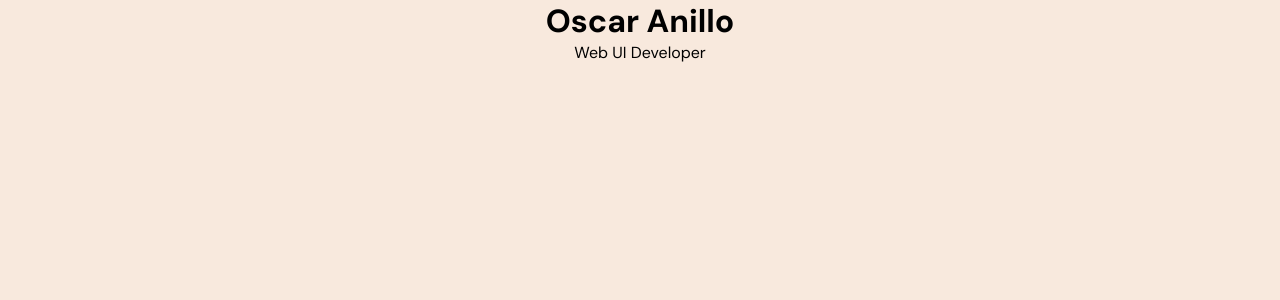
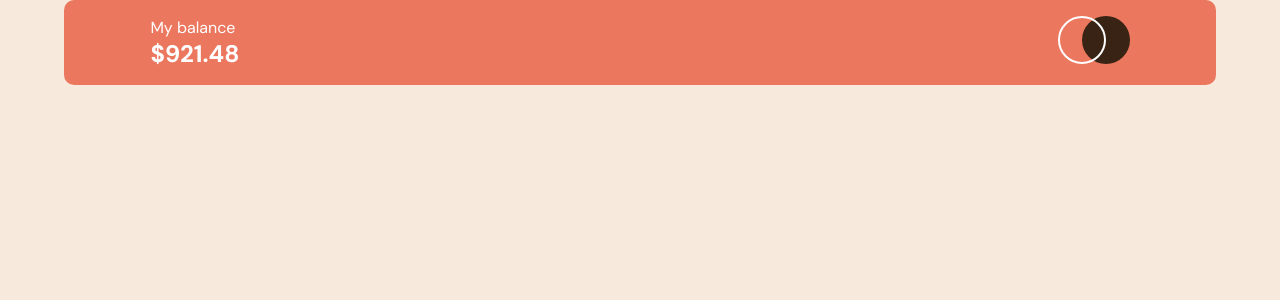
Before and after one commit to OscarAnillo/expenses-chart-fe, a React (Create React App) app: page / in a window 1280 px wide. Shown: the top 300 px of the page. Built offline with nearby package versions, Linux system fonts and the light colour scheme.

Commit message:
balance component created

```diff
--- a/src/App.css
+++ b/src/App.css
@@ -11,3 +11,30 @@
   height: 100vh;
   font-family: 'DM Sans', sans-serif;
 }
+.container {
+  width: 90%;
+  margin: auto;
+}
+
+/* Balance Component */
+.balance {
+  background-color: hsl(10, 79%, 65%);
+  border-radius: 10px;
+}
+.balance-row {
+  width: 85%;
+  margin: auto;
+  display: flex;
+  align-items: center;
+  justify-content: space-between;
+  padding: 1em 0;
+  text-align: left;
+}
+.balance-row p {
+  color: #fff;
+  font-weight: 400;
+}
+.balance-row h2 {
+  color: #fff;
+  font-weight: 700;
+}
--- a/src/App.js
+++ b/src/App.js
@@ -1,10 +1,12 @@
 import './App.css';
+import BalanceComponent from './components/balance-component';
 
 function App() {
   return (
     <div className="App">
-      <h1>Oscar Anillo</h1>
-      <p>Web UI Developer</p>
+      <div className="container">
+        <BalanceComponent />
+      </div>
     </div>
   );
 }
--- /dev/null
+++ b/src/components/balance-component.js
@@ -0,0 +1,15 @@
+export default function BalanceComponent(){
+    return (
+        <div className="balance">
+            <div className="balance-row">
+                <div>
+                    <p>My balance</p>
+                    <h2>$921.48</h2>
+                </div>
+                <div>
+                    <img src="/images/logo.svg" alt="" />
+                </div>
+            </div>
+        </div>
+    )
+}
```
